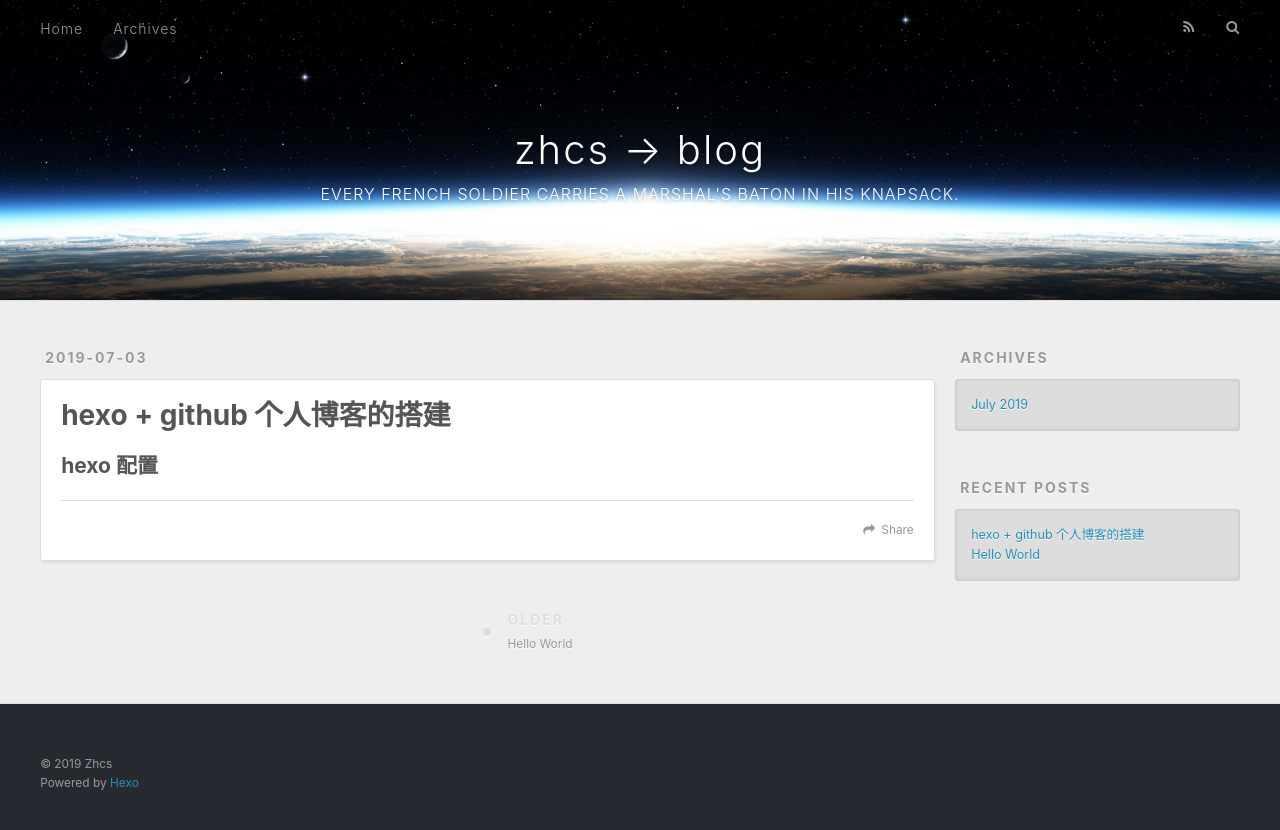
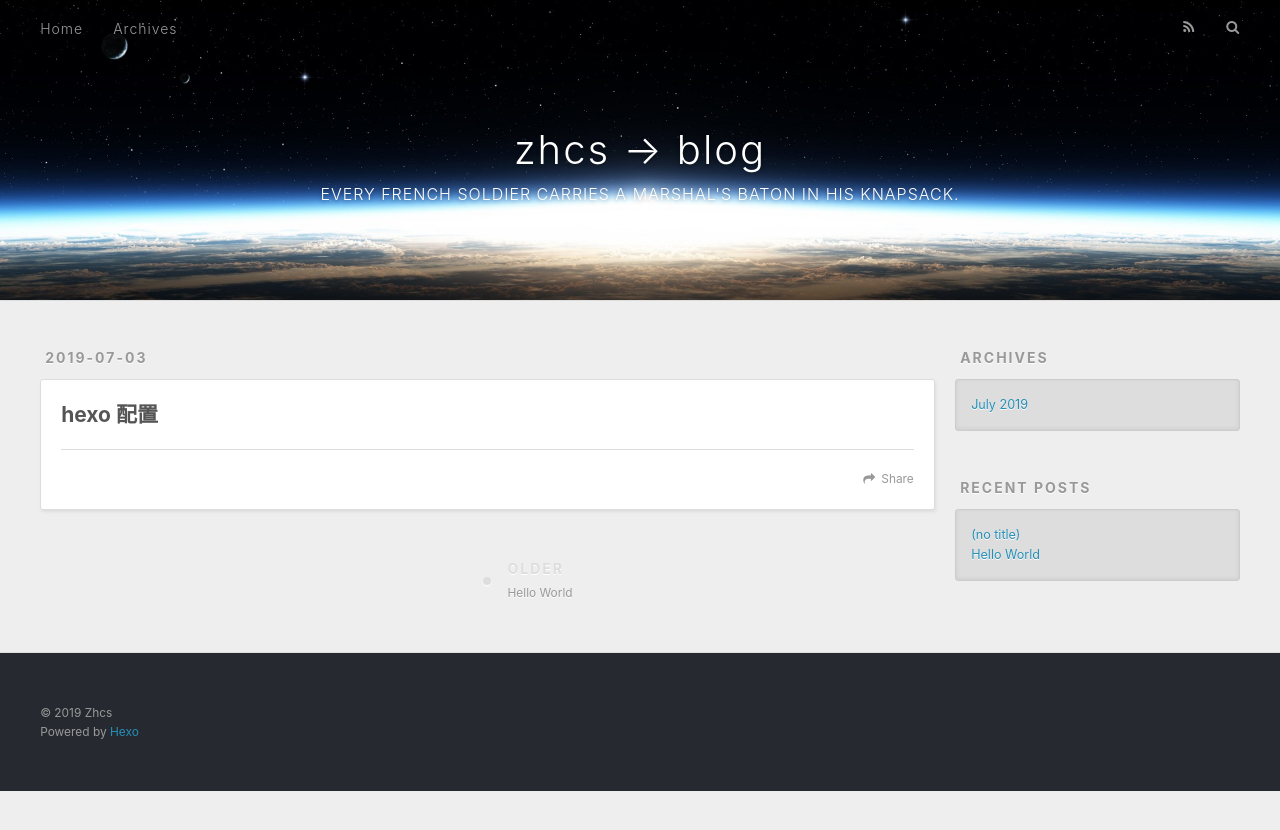
Before and after one commit to zzhhch/zzhhch.github.io, a plain HTML site: page 2019/07/03/hexo+github个人博客搭建/index.html in a window 1280 px wide. After the commit the page ends 800 px from the top, so only its background shows below. Drawn offline with nearby package versions, Linux system fonts and the light colour scheme.

Commit message:
Site updated: 2019-07-03 13:35:26

```diff
--- a/2019/07/03/hexo+github个人博客搭建/index.html
+++ b/2019/07/03/hexo+github个人博客搭建/index.html
@@ -5,18 +5,18 @@
 
 
 
-  <title>hexo + github 个人博客的搭建 | zhcs → blog</title>
+  <title>zhcs → blog</title>
   <meta name="viewport" content="width=device-width, initial-scale=1, maximum-scale=1">
   <meta name="description" content="hexo 配置">
 <meta property="og:type" content="article">
-<meta property="og:title" content="hexo + github 个人博客的搭建">
+<meta property="og:title" content="zhcs → blog">
 <meta property="og:url" content="http://yoursite.com/2019/07/03/hexo+github个人博客搭建/index.html">
 <meta property="og:site_name" content="zhcs → blog">
 <meta property="og:description" content="hexo 配置">
 <meta property="og:locale" content="Chinese">
-<meta property="og:updated_time" content="2019-07-03T05:31:53.568Z">
+<meta property="og:updated_time" content="2019-07-03T05:35:21.270Z">
 <meta name="twitter:card" content="summary">
-<meta name="twitter:title" content="hexo + github 个人博客的搭建">
+<meta name="twitter:title" content="zhcs → blog">
 <meta name="twitter:description" content="hexo 配置">
 
     <link rel="alternate" href="/atom.xml" title="zhcs → blog" type="application/atom+xml">
@@ -78,16 +78,6 @@
   <div class="article-inner">
 
 
-      <header class="article-header">
-
-
-    <h1 class="article-title" itemprop="name">
-      hexo + github 个人博客的搭建
-    </h1>
-
-
-      </header>
-
     <div class="article-entry" itemprop="articleBody">
 
         <h2 id="hexo-配置"><a href="#hexo-配置" class="headerlink" title="hexo 配置"></a>hexo 配置</h2>
@@ -143,7 +133,7 @@
       <ul>
 
           <li>
-            <a href="/2019/07/03/hexo+github个人博客搭建/">hexo + github 个人博客的搭建</a>
+            <a href="/2019/07/03/hexo+github个人博客搭建/">(no title)</a>
           </li>
 
           <li>
```
Also changed, not shown: 2019/07/03/hello-world/index.html (+2 -2 lines), archives/2019/07/index.html (+1 -7 lines), archives/2019/index.html (+1 -7 lines), archives/index.html (+1 -7 lines), index.html (+1 -11 lines).
